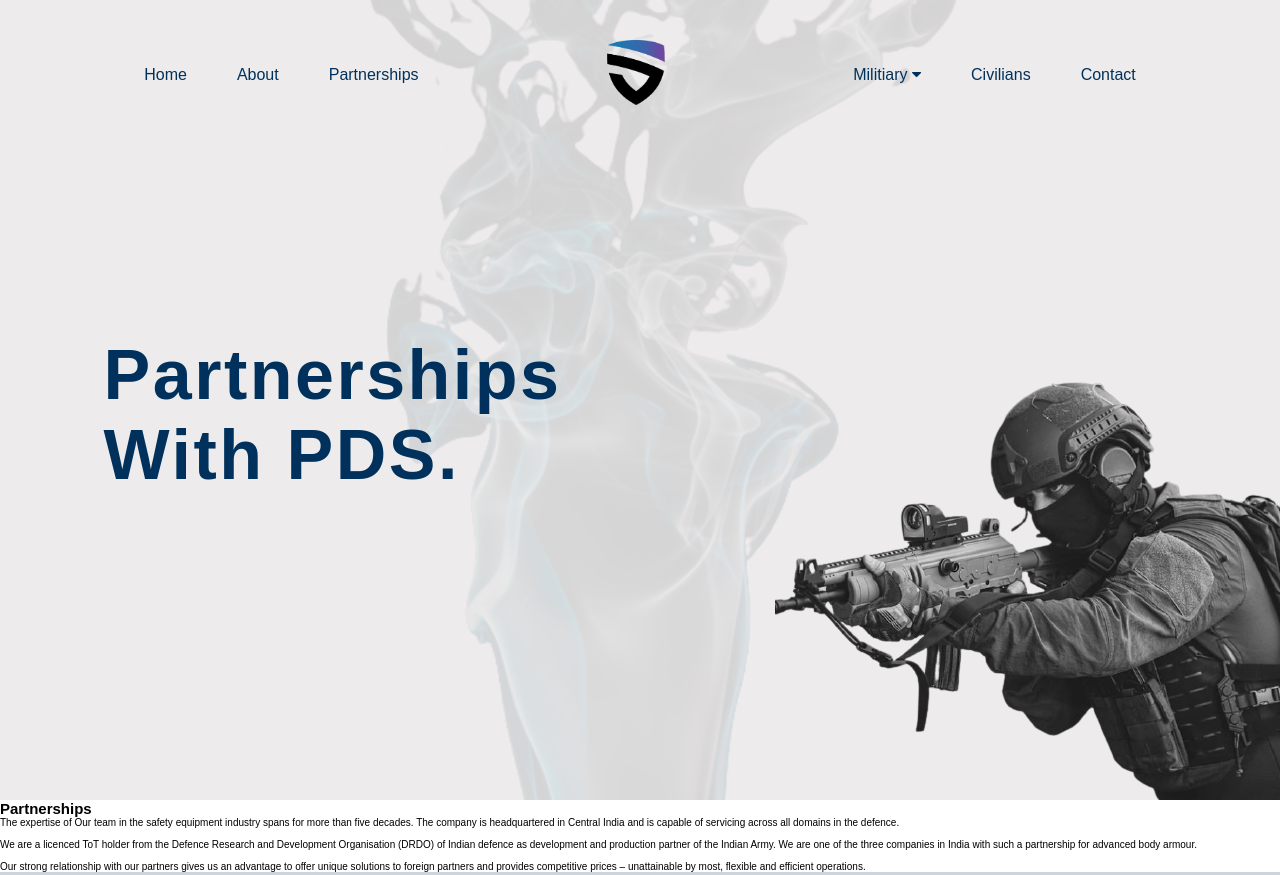
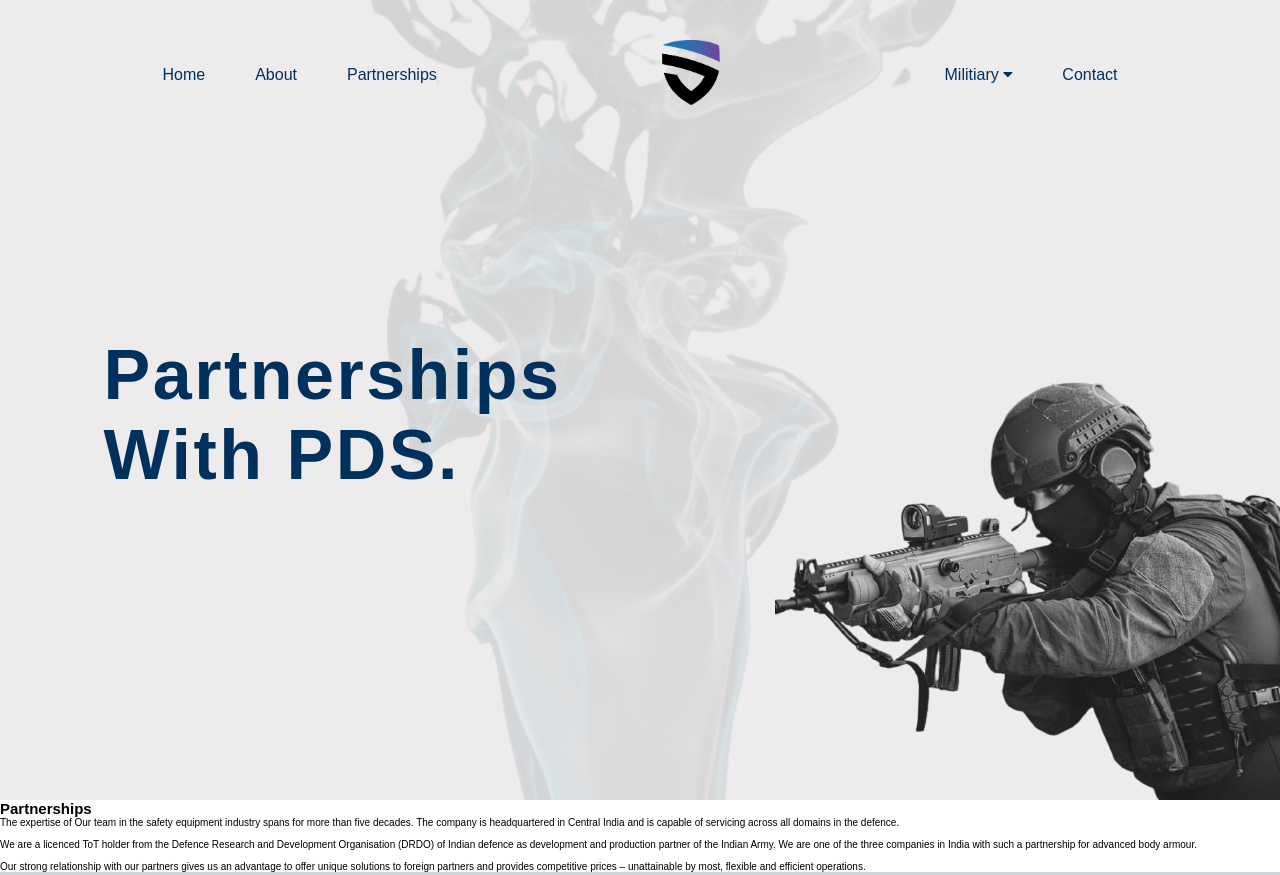
Before and after one commit to CraZE13/PDS, a plain HTML site: page partnerships.html in a window 1280 px wide. Shown: the top 875 px of the page. Drawn offline with Linux system fonts and the light colour scheme; files whose address does not match are found by name.

Commit message:
Update partnerships.html

```diff
--- a/partnerships.html
+++ b/partnerships.html
@@ -41,7 +41,6 @@
                     </div>
                 </div>
             </li>
-            <li class="header__item"><a href="civilian.html" class="header__link">Civilians</a></li>
             <li class="header__item"><a href="contact.html" class="header__link">Contact</a></li>
         </ul>
 
```
